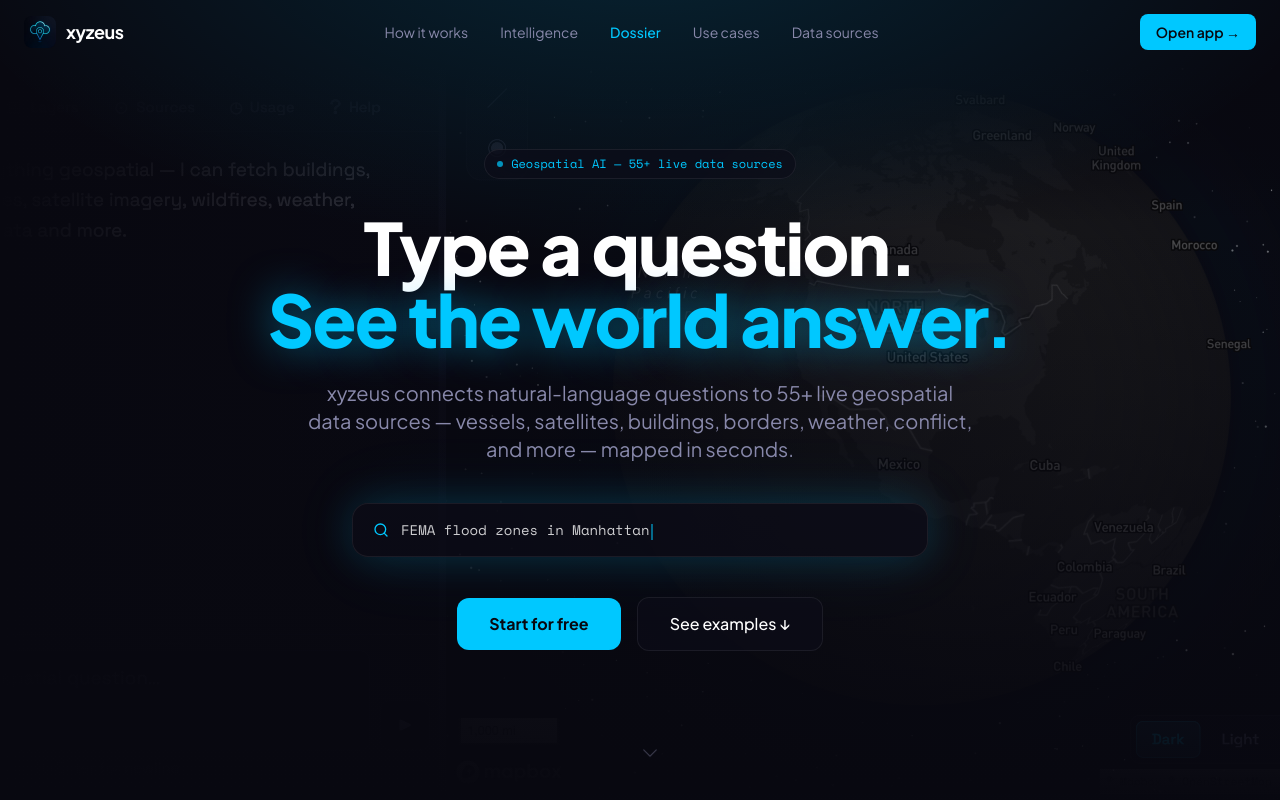
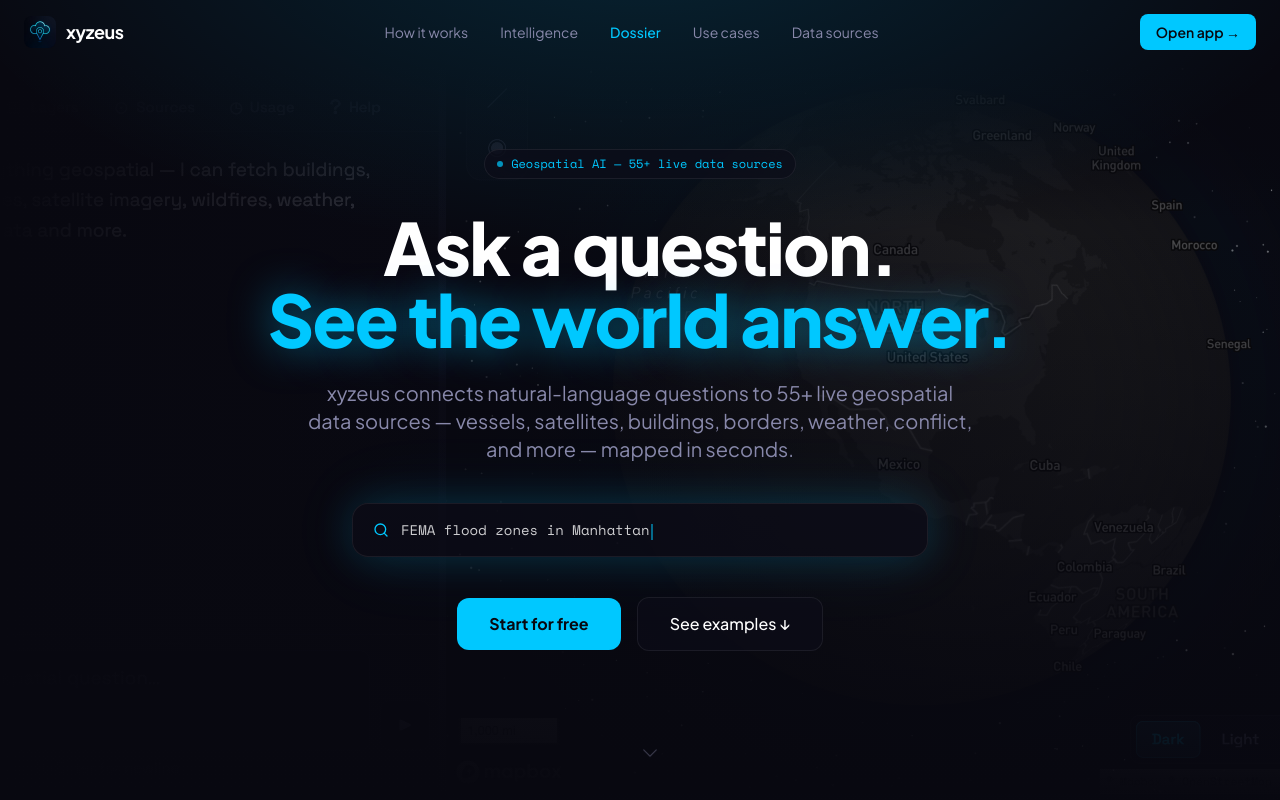
Before and after one commit to ajpaladi/xyzeus-site, a React (Vite) app: page / in a window 1280 px wide. Shown: the top 800 px of the page. Built offline with nearby package versions, Linux system fonts and the light colour scheme.

Commit message:
copy: Ask a question + Your data is one question away

```diff
--- a/src/App.jsx
+++ b/src/App.jsx
@@ -340,7 +340,7 @@
 
         {/* Headline */}
         <h1 className="text-5xl md:text-7xl font-extrabold tracking-tight text-white leading-[1.05] mb-6 animate-[fadein_0.7s_0.1s_ease_both]">
-          Type a question.
+          Ask a question.
           <br />
           <span className="text-accent text-glow">See the world answer.</span>
         </h1>
@@ -857,7 +857,7 @@
         <div className="border-gradient rounded-3xl p-12 glass">
           <span className="text-xs font-mono text-accent tracking-widest uppercase">Get started</span>
           <h2 className="text-4xl md:text-5xl font-extrabold text-white mt-4 mb-4 tracking-tight leading-tight">
-            Your map is one
+            Your data is one
             <br />
             question away.
           </h2>
```
